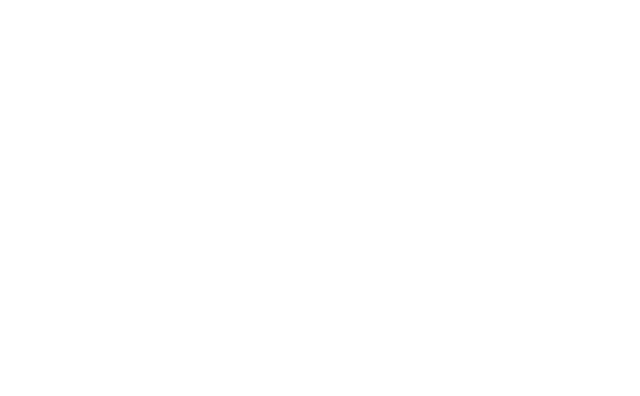
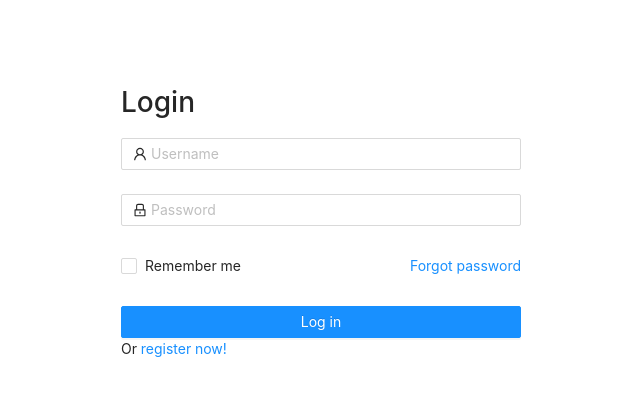
Before and after one commit to thaison247/fun-retro-react-app, a React (Create React App) app: page /users/login in a window 1280 px wide. Shown: the top 396 px of the page, without its empty margins (319-959 px from the left). Built offline with nearby package versions, Linux system fonts and the light colour scheme.

Commit message:
user login & register form

```diff
--- a/src/App.js
+++ b/src/App.js
@@ -2,11 +2,13 @@
 import "./App.css";
 import { BrowserRouter, Route } from "react-router-dom";
 import Board from "./features/Boards";
+import User from "./features/Users";
 
 function App() {
   return (
     <BrowserRouter>
       <Route to="/boards" component={Board} />
+      <Route to="/users" component={User} />
     </BrowserRouter>
   );
 }
--- a/src/features/Boards/components/Columns.js
+++ b/src/features/Boards/components/Columns.js
@@ -127,7 +127,6 @@
             </Card>
           );
         })}
-      ;
       <Modal
         title="Add Card"
         visible={visibleAdd}
--- /dev/null
+++ b/src/features/Users/index.js
@@ -0,0 +1,15 @@
+import React from "react";
+import { Route, Switch } from "react-router-dom";
+import LoginForm from "./pages/LoginForm";
+import RegisterForm from "./pages/RegisterForm";
+
+const User = () => {
+  return (
+    <Switch>
+      <Route path="/users/login/" exact component={LoginForm}></Route>
+      <Route path="/users/register" exact component={RegisterForm}></Route>
+    </Switch>
+  );
+};
+
+export default User;
--- /dev/null
+++ b/src/features/Users/pages/LoginForm/index.js
@@ -0,0 +1,69 @@
+import { Form, Input, Button, Checkbox } from "antd";
+import { UserOutlined, LockOutlined } from "@ant-design/icons";
+import "./style.css";
+
+const LoginForm = () => {
+  const onFinish = (values) => {
+    console.log("Received values of form: ", values);
+  };
+
+  return (
+    <Form.Item
+      name="normal_login"
+      className="login-form"
+      initialValues={{
+        remember: true,
+      }}
+      onFinish={onFinish}
+    >
+      <h1>Login</h1>
+      <Form.Item
+        name="username"
+        rules={[
+          {
+            required: true,
+            message: "Please input your Username!",
+          },
+        ]}
+      >
+        <Input
+          prefix={<UserOutlined className="site-form-item-icon" />}
+          placeholder="Username"
+        />
+      </Form.Item>
+      <Form.Item
+        name="password"
+        rules={[
+          {
+            required: true,
+            message: "Please input your Password!",
+          },
+        ]}
+      >
+        <Input
+          prefix={<LockOutlined className="site-form-item-icon" />}
+          type="password"
+          placeholder="Password"
+        />
+      </Form.Item>
+      <Form.Item>
+        <Form.Item name="remember" valuePropName="checked" noStyle>
+          <Checkbox>Remember me</Checkbox>
+        </Form.Item>
+
+        <a className="login-form-forgot" href="">
+          Forgot password
+        </a>
+      </Form.Item>
+
+      <Form.Item>
+        <Button type="primary" htmlType="submit" className="login-form-button">
+          Log in
+        </Button>
+        Or <a href="">register now!</a>
+      </Form.Item>
+    </Form.Item>
+  );
+};
+
+export default LoginForm;
--- a/src/features/Users/style.css
+++ b/src/features/Users/pages/LoginForm/style.css
@@ -2,7 +2,8 @@
 
 .login-form {
     margin: auto;
-  max-width: 600px;
+    max-width: 400px;
+    margin-top: 80px;
 }
 .login-form-forgot {
   float: right;
--- a/src/features/Users/pages/LoginForm.js
+++ b/src/features/Users/pages/RegisterForm/index.js
@@ -1,21 +1,22 @@
 import { Form, Input, Button, Checkbox } from "antd";
-import { UserOutlined, LockOutlined } from "@ant-design/icons";
-import "../style.css";
+import { UserOutlined, LockOutlined, MailOutlined } from "@ant-design/icons";
+import "./style.css";
 
-const LoginForm = () => {
+const RegisterForm = () => {
   const onFinish = (values) => {
     console.log("Received values of form: ", values);
   };
 
   return (
-    <Form
+    <Form.Item
       name="normal_login"
       className="login-form"
-      initialValues={{
-        remember: true,
-      }}
+      // initialValues={{
+      //   remember: true,
+      // }}
       onFinish={onFinish}
     >
+      <h1>Register</h1>
       <Form.Item
         name="username"
         rules={[
@@ -28,6 +29,20 @@
         <Input
           prefix={<UserOutlined className="site-form-item-icon" />}
           placeholder="Username"
+        />
+      </Form.Item>
+      <Form.Item
+        name="email"
+        rules={[
+          {
+            required: true,
+            message: "Please input your Email!",
+          },
+        ]}
+      >
+        <Input
+          prefix={<MailOutlined className="site-form-item-icon" />}
+          placeholder="Email"
         />
       </Form.Item>
       <Form.Item
@@ -45,24 +60,30 @@
           placeholder="Password"
         />
       </Form.Item>
-      <Form.Item>
-        <Form.Item name="remember" valuePropName="checked" noStyle>
-          <Checkbox>Remember me</Checkbox>
-        </Form.Item>
-
-        <a className="login-form-forgot" href="">
-          Forgot password
-        </a>
+      <Form.Item
+        name="repeat_password"
+        rules={[
+          {
+            required: true,
+            message: "Please input your Password!",
+          },
+        ]}
+      >
+        <Input
+          prefix={<LockOutlined className="site-form-item-icon" />}
+          type="password"
+          placeholder="Repeat password"
+        />
       </Form.Item>
 
       <Form.Item>
         <Button type="primary" htmlType="submit" className="login-form-button">
-          Log in
+          Register
         </Button>
-        Or <a href="">register now!</a>
+        Or <a href="">Login now!</a>
       </Form.Item>
-    </Form>
+    </Form.Item>
   );
 };
 
-export default LoginForm;
+export default RegisterForm;
--- /dev/null
+++ b/src/features/Users/pages/RegisterForm/style.css
@@ -0,0 +1,16 @@
+@import 'antd/dist/antd.css';
+
+.login-form {
+    margin: auto;
+    max-width: 400px;
+    margin-top: 80px;
+}
+.login-form-forgot {
+  float: right;
+}
+.ant-col-rtl .login-form-forgot {
+  float: left;
+}
+.login-form-button {
+  width: 100%;
+}
```
